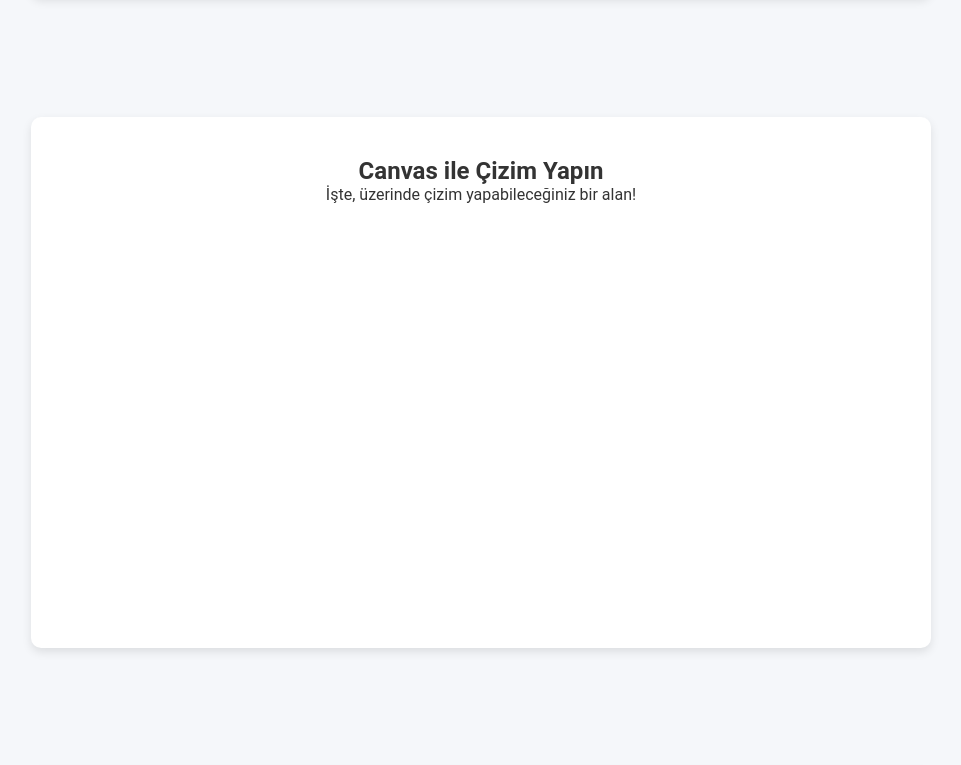
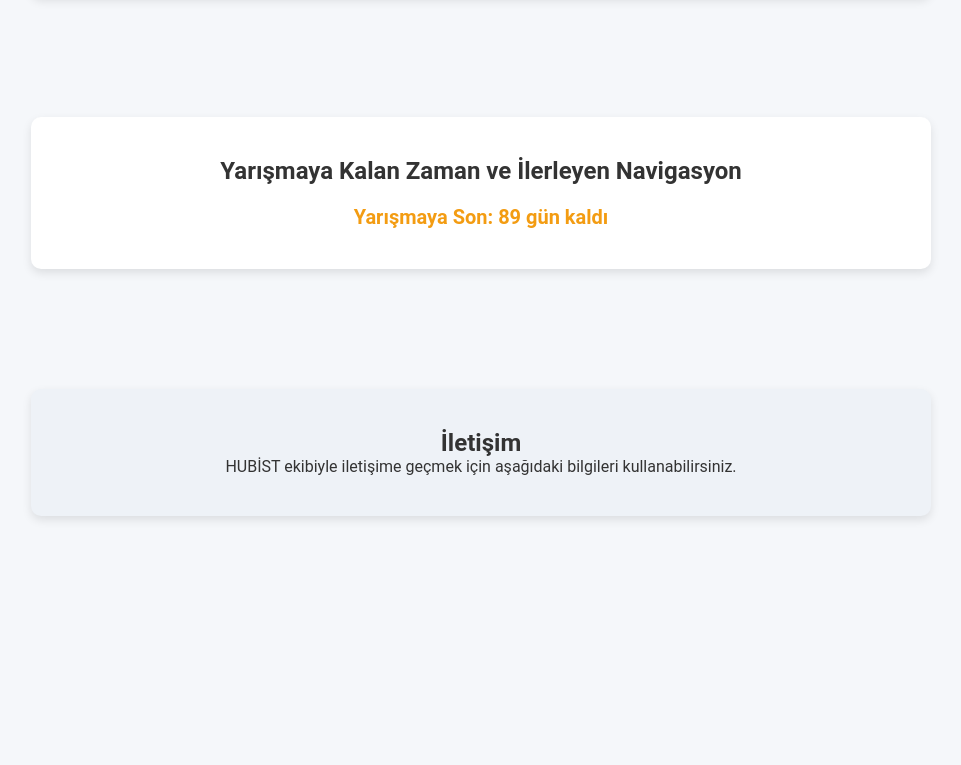
Before and after one commit to IUC-HUBIST/Hubist.web, a plain HTML site: page index.html in a window 1280 px wide. Shown: the part 1382-2147 px from the top of the page, without its empty margins (159-1120 px from the left). After the commit the page ends 1978 px from the top, so only its background shows below. Drawn offline with Linux system fonts and the light colour scheme.

Commit message:
Update index.html

```diff
--- a/index.html
+++ b/index.html
@@ -47,11 +47,15 @@
     <p>HUBİST, birçok teknoloji yarışmasında yer almakta ve kendi projelerini geliştirmektedir. İHA projeleri, robot teknolojileri ve yapay zeka alanlarında büyük başarılara imza atıyoruz.</p>
   </section>
 
-  <!-- Canvas ile Etkileşimli Çizim Alanı -->
-  <section class="content" id="canvas">
-    <h2>Canvas ile Çizim Yapın</h2>
-    <p>İşte, üzerinde çizim yapabileceğiniz bir alan!</p>
-    <canvas id="drawingCanvas" width="400" height="400"></canvas>
+  <!-- Çizgi ile Navigasyon İşareti ve Sayaç -->
+  <section class="content" id="line-progress">
+    <h2>Yarışmaya Kalan Zaman ve İlerleyen Navigasyon</h2>
+    <div id="progress-container">
+      <div id="progress-line">
+        <div id="progress-indicator"></div>
+      </div>
+    </div>
+    <p id="days-left">Yarışmaya Son: <span id="remaining-days">0</span> gün kaldı</p>
   </section>
 
   <section class="content" id="iletisim">
@@ -78,6 +82,13 @@
         const seconds = Math.floor((timeLeft % (1000 * 60)) / 1000);
 
         document.getElementById("timer").innerText = `${days}g ${hours}s ${minutes}dk ${seconds}sn`;
+
+        // Gün sayısını güncelle
+        document.getElementById("remaining-days").innerText = days;
+
+        // Progress bar'ı güncelle
+        const progress = 100 - (timeLeft / (targetDate - now)) * 100;
+        document.getElementById("progress-indicator").style.width = `${progress}%`;
       }
 
       updateTimer();
@@ -87,28 +98,6 @@
     // Örnek: 1 Temmuz 2025 tarihinde yarışma var
     const competitionDate = new Date("2025-07-01T00:00:00").getTime();
     startCountdown(competitionDate);
-
-    // Canvas ile çizim yapma
-    const canvas = document.getElementById('drawingCanvas');
-    const ctx = canvas.getContext('2d');
-    let isDrawing = false;
-
-    canvas.addEventListener('mousedown', (e) => {
-      isDrawing = true;
-      ctx.beginPath();
-      ctx.moveTo(e.offsetX, e.offsetY);
-    });
-
-    canvas.addEventListener('mousemove', (e) => {
-      if (isDrawing) {
-        ctx.lineTo(e.offsetX, e.offsetY);
-        ctx.stroke();
-      }
-    });
-
-    canvas.addEventListener('mouseup', () => {
-      isDrawing = false;
-    });
   </script>
 </body>
 </html>
```
